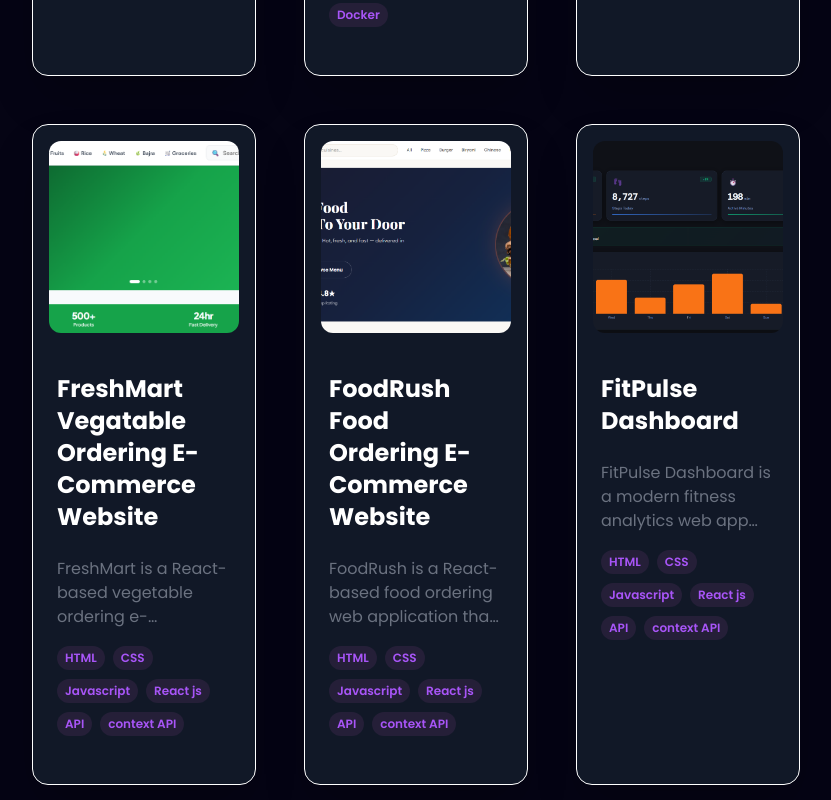
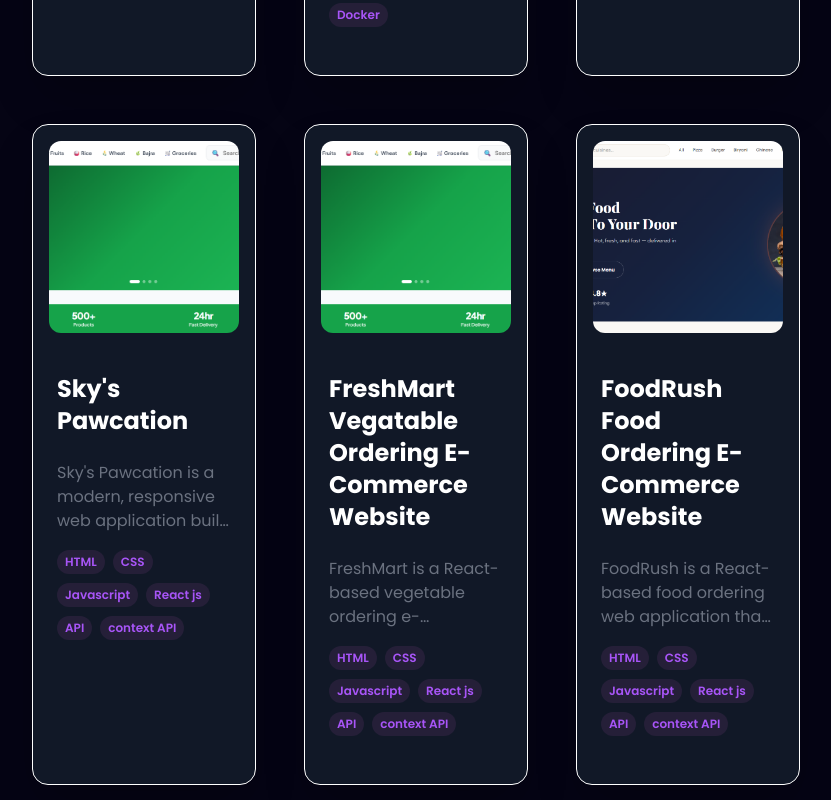
Before and after one commit to Sam-gore2000/new-portfolio-web, a React (Vite) app: page / in a window 1280 px wide. Shown: the part 5940-6740 px from the top of the page, without its empty margins (224-1055 px from the left). Built offline with nearby package versions, Linux system fonts and the light colour scheme.

Commit message:
upload new project

```diff
--- a/src/constants.js
+++ b/src/constants.js
@@ -321,26 +321,36 @@ export const SkillsInfo = [
     },
      {
       id: 6,
+      title: "Sky's Pawcation",
+      description:
+        "Sky's Pawcation is a modern, responsive web application built with React.js that helps pet owners explore and discover premium pawcation (pet boarding and daycare) services with ease. The website provides comprehensive information about the facilities, services, and care offered, making it simple for clients to find the perfect stay for their dogs.",
+      image: Freshmart,
+      tags: ["HTML", "CSS", "Javascript", "React js","API","context API"],
+      github: "https://github.com/Sam-gore2000/Sky-s-Pawcation",
+      webapp: "https://sky-pawcation-new.netlify.app/",
+    },
+     {
+      id: 7,
       title: "FreshMart Vegatable Ordering E-Commerce Website",
       description:
         "FreshMart is a React-based vegetable ordering e-commerce web app featuring dynamic product listings, cart management, and seamless order functionality. Built using React Context API for state management and Axios for API integration, the app delivers a responsive and user-friendly shopping experience.",
       image: Freshmart,
       tags: ["HTML", "CSS", "Javascript", "React js","API","context API"],
-      github: "#",
+      github: "https://github.com/Sam-gore2000/FreshMart",
       webapp: "https://freshmart-sam.netlify.app/",
     },
       {
-      id: 7,
+      id: 8,
       title: "FoodRush Food Ordering E-Commerce Website",
       description:
         "FoodRush is a React-based food ordering web application that enables users to explore menus, add items to their cart, and place orders through a smooth and responsive interface. Built using React with the Context API for state management and Axios for API integration, the app delivers a seamless and dynamic user experience with efficient data handling and modern UI design.",
       image: foodrush,
       tags: ["HTML", "CSS", "Javascript", "React js","API","context API"],
-      github: "#",
+      github: "https://github.com/Sam-gore2000/FoodRush",
       webapp: "https://foodrush-sam.netlify.app/",
     },
      {
-      id: 8,
+      id: 9,
       title: "FitPulse  Dashboard",
       description:
         "FitPulse Dashboard is a modern fitness analytics web app built with React that helps users track workouts, monitor health metrics, and visualize progress through interactive charts and real-time insights. It features goal tracking, activity trends, and a responsive, user-friendly interface designed to deliver a seamless and engaging fitness monitoring experience.",
@@ -350,7 +360,7 @@ export const SkillsInfo = [
       webapp: "https://fitness-365.netlify.app/",
     },
       {
-      id: 9,
+      id: 10,
       title: "Tech Blog Website",
       description:
         "Developed a technology-focused blog website using WordPress, PHP, and HTML. Created a customizable and responsive platform for publishing articles, tutorials, and tech updates. Implemented dynamic content management features allowing easy addition, editing, and organization of posts. Designed a user-friendly interface to enhance readability and engagement for visitors across devices.",
@@ -360,7 +370,7 @@ export const SkillsInfo = [
       webapp: "https://www.techpulseinsider.com/",
     },
     {
-      id: 10,
+      id: 11,
       title: "Kassa Cakes E-Commerce",
       description:
         "Developed a fully functional e-commerce website for Kassa Cakes using HTML, CSS, JavaScript, PHP, MySQL, and Wordpress. The platform allows users to browse products, add items to the cart, and place orders seamlessly. Implemented secure backend functionality for order management, inventory tracking, and customer data handling. Designed a responsive and user-friendly interface to enhance the shopping experience across devices.",
@@ -371,7 +381,7 @@ export const SkillsInfo = [
     },
 
     {
-      id: 11,
+      id: 12,
       title: "HRTech Newsroom – Blog Website",
       description:
         "Developed a technology-focused blog platform using WordPress, PHP, and HTML. Built a customizable and fully responsive website for publishing articles, tutorials, and industry updates. Implemented dynamic content management features to enable seamless addition, editing, and organization of posts",
@@ -381,7 +391,7 @@ export const SkillsInfo = [
       webapp: "https://www.hrtechnewsroom.com/",
     },
       {
-      id: 12,
+      id: 13,
       title: "Github Profile Detective",
       description:
         "A powerful and user-friendly React.js application designed to uncover and showcase detailed GitHub profile information. Simply enter a GitHub username, and the app fetches comprehensive data, including profile stats, repositories, followers, and contributions. The intuitive interface ensures a seamless experience, making it a must-visit tool for developers and recruiters.",
@@ -391,7 +401,7 @@ export const SkillsInfo = [
       webapp: "https://github-detective-profile.netlify.app/",
     },
     {
-      id: 13,
+      id: 14,
       title: "Weather Forecast App",
       description:
         "Developed a responsive weather application using React and Tailwind CSS that allows users to check real-time weather conditions for any location. Integrated Weather APIs to fetch accurate data including temperature, humidity, wind speed, and forecasts. Designed a clean and user-friendly interface to provide an intuitive experience across all devices.",
```
